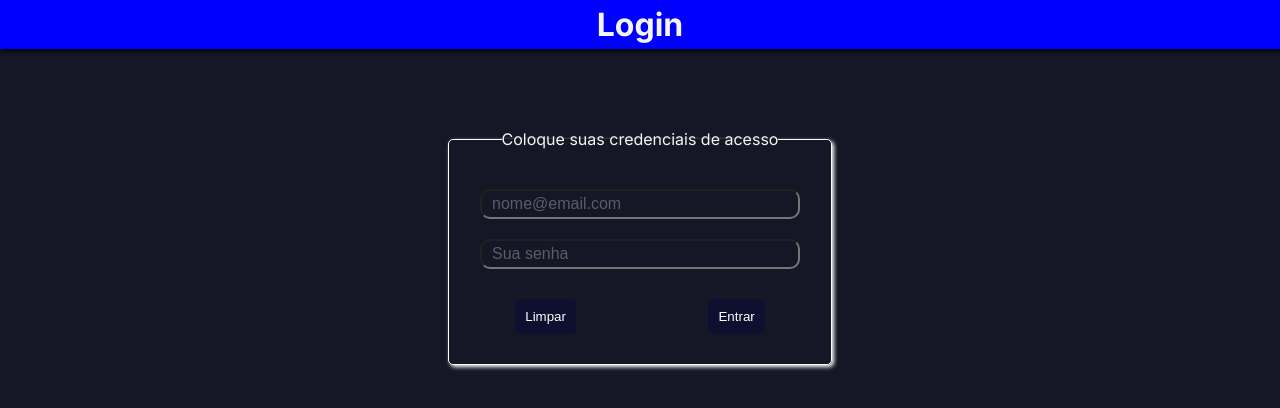
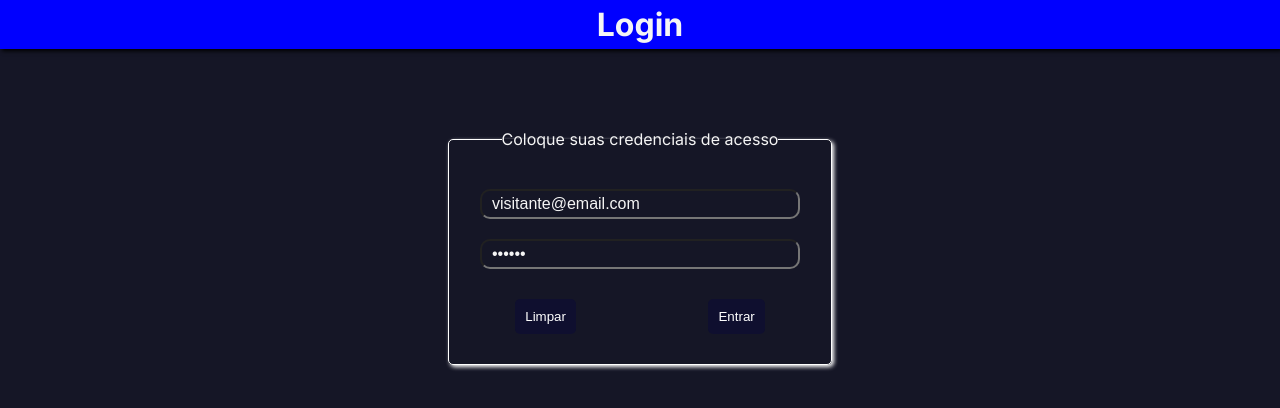
Before and after one commit to GazuaDev8417/loja_de_servicos, a Next.js app: page / in a window 1280 px wide. Shown: the top 408 px of the page. Built offline with nearby package versions, Linux system fonts and the light colour scheme.

Commit message:
preperação para deploy

```diff
--- a/src/app/page.tsx
+++ b/src/app/page.tsx
@@ -8,8 +8,8 @@ import { useRouter } from 'next/navigation'
 export default function Home() {
   const router = useRouter()
   const [form, setForm] = useState({
-    email:'',
-    password:''
+    email:'visitante@email.com',
+    password:'123456'
   })
 
 
--- a/src/context/Context.tsx
+++ b/src/context/Context.tsx
@@ -28,22 +28,12 @@ export const GlobalState:React.FC<GlobalStateProps> = (props)=>{
 
 
 
-    const getAllJobs = ()=>{
-        axios.get(`${BASE_URL}/jobs`, {
-            headers: {
-                Authorization: localStorage.getItem('id')
-            }
-        }).then(res=>{
-            setServices(res.data)
-        }).catch(e=>{
-            alert(e.response.data)
-        })
-    }
+
 
 
     const states = { services, job }
     const setters = { setJob }
-    const requests = { getAllJobs }
+    const requests = {  }
 
 
     return(
```
Also changed, not shown: src/app/profile/page.tsx (+8 -0 lines), src/app/registJob/page.tsx (+7 -1 lines), vercel.json (added).
